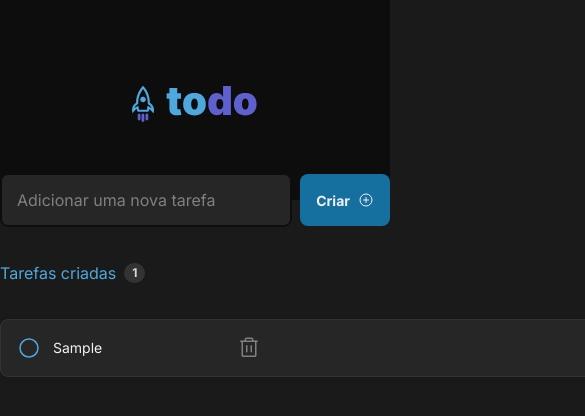
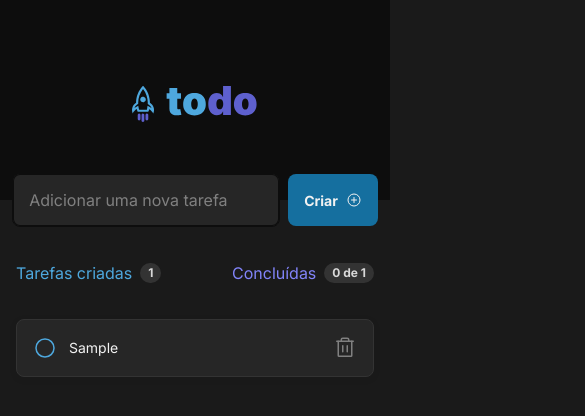
Before and after one commit to luizamaro11/challenger-todo-lista, a React (Vite) app: page / in a window 390 px wide. Both pictures are taken after typing "Sample" into the empty fields and a click on the button "Criar". Shown: the top 416 px of the page, 585 px wide, since content can reach past the window. Built offline with nearby package versions, Linux system fonts and the light colour scheme.

Commit message:
refactor: Pequenos ajustes de responsividade no projeto

```diff
--- a/src/App.module.css
+++ b/src/App.module.css
@@ -12,6 +12,7 @@ header {
     align-items: center;
     margin-top: calc(0px - 1.6875rem);
     gap: 0.5rem;
+    padding: 0 1rem;
 }
 
 .addTask input {
@@ -28,6 +29,10 @@ header {
 
 .addTask input::placeholder {
     color: var(--gray-300);
+}
+
+.addTask input:focus {
+    box-shadow: inset 0 0 0 1px var(--purple-dark);
 }
 
 .addTask button {
@@ -54,11 +59,12 @@ header {
 }
 
 .tasks {
-    width: 46rem;
+    max-width: 46rem;
     margin: 2.25rem auto 0 auto;
     gap: 1.5rem;
     display: flex;
     flex-direction: column;
+    padding: 0 1rem;
 }
 
 .tasks_header {
@@ -89,3 +95,13 @@ header {
 .tasks_header div:nth-child(2) p {
     color: var(--purple);
 }
+
+@media (min-width: 48rem) {
+    .addTask {
+        padding: 0;
+    }
+
+    .tasks {
+        padding: 0;
+    }
+}
--- a/src/components/Task.module.css
+++ b/src/components/Task.module.css
@@ -26,11 +26,20 @@
     color: var(--blue-dark);
 }
 
+.list_tasks .buttonChecked svg:hover path {
+    fill: var(--purple);
+}
+
 .list_tasks p {
     font-size: 0.875rem;
     line-height: 1.4;
     color: var(--gray-100);
-    width: 44vw;
+    width: 80vw;
+}
+
+.list_tasks .checked {
+    text-decoration: line-through;
+    color: var(--gray-300);
 }
 
 .list_tasks button:last-child {
--- a/src/components/Task.tsx
+++ b/src/components/Task.tsx
@@ -22,10 +22,10 @@ export function Task({ id, check, text, onChangeCheck, onDeleteTask }: Task) {
   return (
     <div>
       <div className={styles.list_tasks}>
-        <button onClick={handleCheckTask}>
+        <button onClick={handleCheckTask} className={check === true ? styles.buttonChecked : ''}>
           <IconCheckTask check={check} />
         </button>
-        <p>{ text }</p>
+        <p className={check === true ? styles.checked : ''}>{ text }</p>
         <button onClick={handleDeleteTask}>
           <Trash size={24} />
         </button>
```
